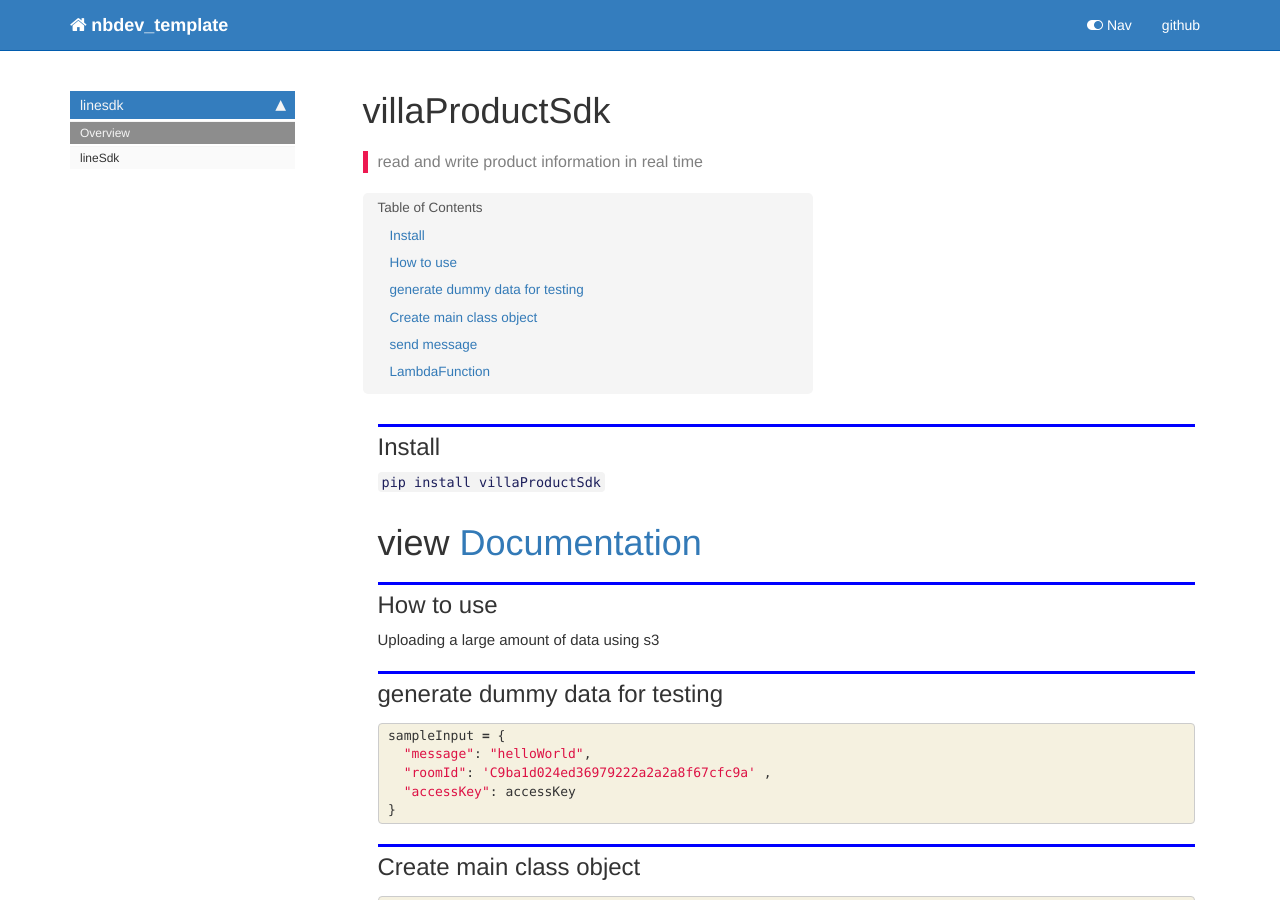
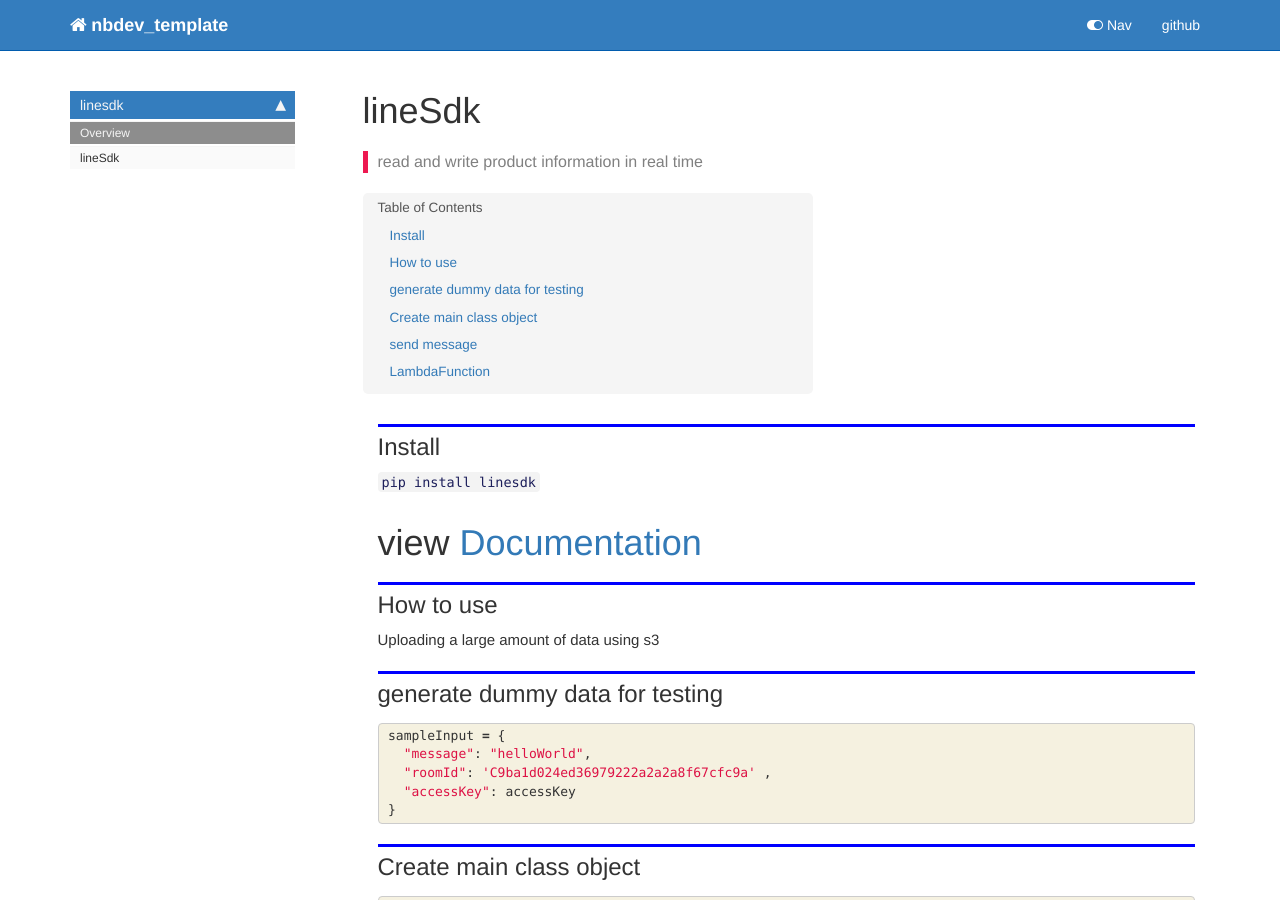
Before and after one commit to thanakijwanavit/pynamoLogger, a Jekyll site: the page built from docs/index.html, in a window 1280 px wide and 900 px high. Built offline with Jekyll 4.4.1, drawn with Linux system fonts in a browser that asks for light colours; nearby versions of some CDN libraries; comment, search, counter and statistics services are not loaded.

Commit message:
correct readme pip install title

```diff
--- a/docs/index.html
+++ b/docs/index.html
@@ -1,6 +1,6 @@
 ---
 
-title: villaProductSdk
+title: lineSdk
 
 
 keywords: fastai
@@ -37,7 +37,7 @@ nb_path: "index.ipynb"
 </div>
 <div class="cell border-box-sizing text_cell rendered"><div class="inner_cell">
 <div class="text_cell_render border-box-sizing rendered_html">
-<p><code>pip install villaProductSdk</code><br></p>
+<p><code>pip install linesdk</code><br></p>
 <h1 id="view-Documentation">view <a href="https://thanakijwanavit.github.io/linesdk/">Documentation</a><a class="anchor-link" href="#view-Documentation"> </a></h1>
 </div>
 </div>
--- a/linesdk/__init__.py
+++ b/linesdk/__init__.py
@@ -1 +1 @@
-__version__ = "0.0.6"
+__version__ = "0.0.7"
```
Also changed, not shown: README.md, 2 other files.
